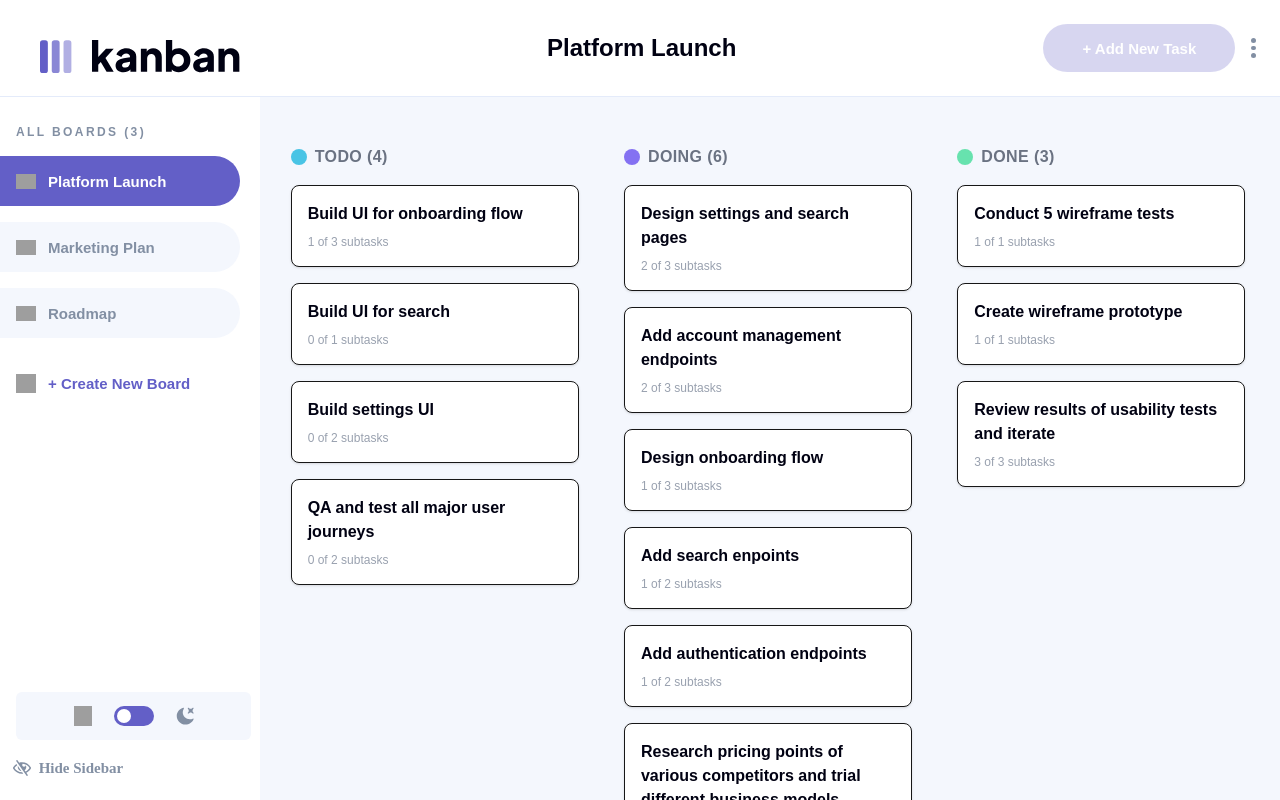
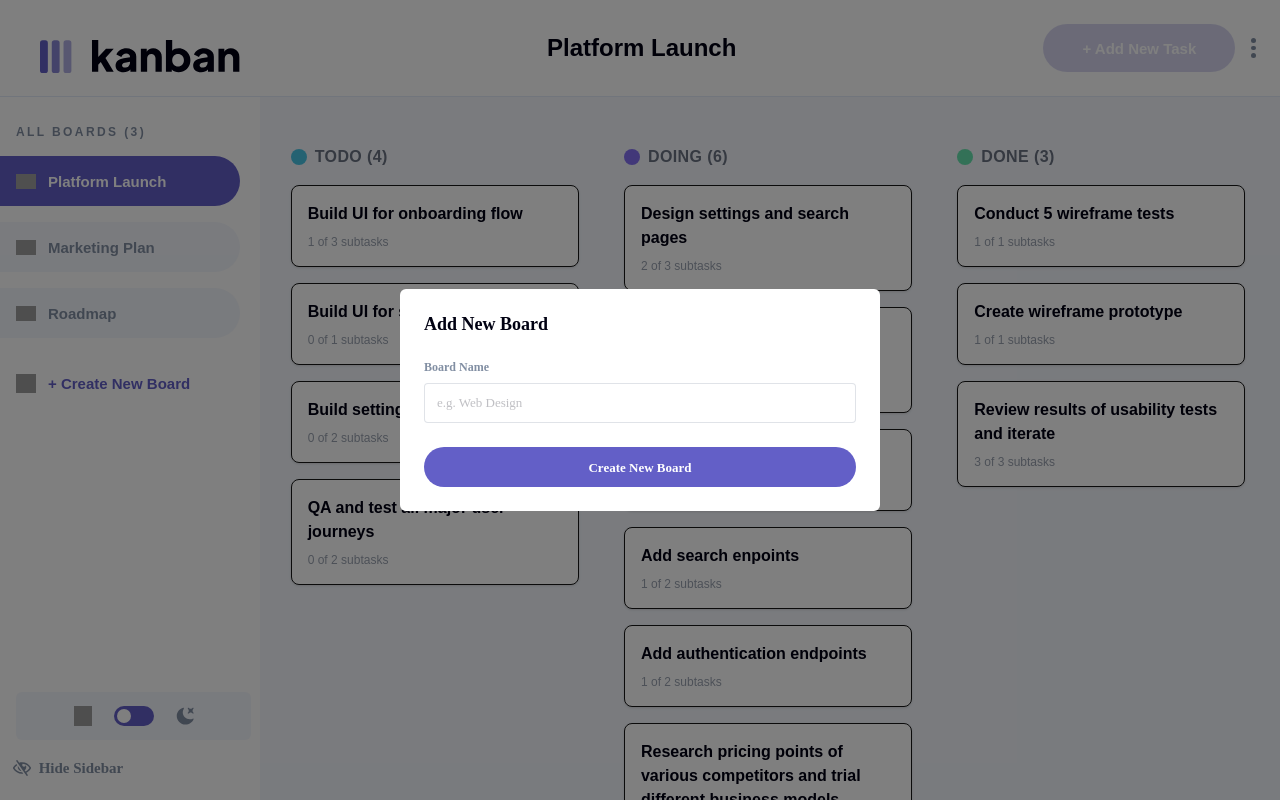
Before and after one commit to Keti-Tsiklauri/task-management, a Next.js app: page / in a window 1280 px wide. Both pictures are taken after a click on the element "+ Create New Board". Built offline with nearby package versions, Linux system fonts and the light colour scheme; grey boxes are pictures that could not be loaded.

Commit message:
create new board

```diff
--- a/src/app/components/main-page/MainPage.tsx
+++ b/src/app/components/main-page/MainPage.tsx
@@ -3,6 +3,7 @@
 import { useContext } from "react";
 import { GlobalContext } from "@/app/context/GlobalContext";
 import TaskModal from "../modals/TaskModal";
+import AddNewBoard from "../modals/AddNewBoard";
 
 const columnColors = ["#49C4E5", "#8471F2", "#67E2AE"];
 const columnNames = ["Todo", "Doing", "Done"]; // always show these columns
@@ -12,8 +13,15 @@ export default function MainPage() {
 
   if (!context) return <p>Loading...</p>;
 
-  const { boards, selectedOption, darkMode, selectedTask, setSelectedTask } =
-    context;
+  const {
+    boards,
+    selectedOption,
+    darkMode,
+    selectedTask,
+    setSelectedTask,
+    openNewBoard,
+    setOpenNewBoard,
+  } = context;
 
   const selectedBoard = boards.find((board) => board.name === selectedOption);
 
@@ -93,6 +101,7 @@ export default function MainPage() {
         )}
       </div>
       {selectedTask && <TaskModal />}
+      {openNewBoard && <AddNewBoard onClose={() => setOpenNewBoard(false)} />}
     </div>
   );
 }
--- /dev/null
+++ b/src/app/components/modals/AddNewBoard.tsx
@@ -0,0 +1,94 @@
+import { useContext, useEffect, useRef, useState } from "react";
+import { GlobalContext } from "@/app/context/GlobalContext";
+
+type AddNewTaskProps = {
+  onClose: () => void;
+};
+
+export default function AddNewBoard({ onClose }: AddNewTaskProps) {
+  const modalRef = useRef<HTMLDivElement>(null);
+  const [boardName, setBoardName] = useState("");
+
+  // Close modal if clicked outside
+  useEffect(() => {
+    function handleClickOutside(event: MouseEvent) {
+      if (
+        modalRef.current &&
+        !modalRef.current.contains(event.target as Node)
+      ) {
+        onClose();
+      }
+    }
+    document.addEventListener("mousedown", handleClickOutside);
+    return () => document.removeEventListener("mousedown", handleClickOutside);
+  }, [onClose]);
+
+  const context = useContext(GlobalContext);
+  if (!context) return <p>Loading...</p>;
+
+  const { darkMode, boards, setBoards } = context;
+
+  const handleCreateBoard = () => {
+    if (!boardName.trim()) return;
+
+    const newBoard = {
+      id: Date.now(),
+      name: boardName.trim(),
+      columns: [],
+      title: boardName.trim(), // add if your Board type requires
+      description: "",
+    };
+
+    setBoards([...boards, newBoard]); // ✅ add to global state
+    onClose(); // ✅ close modal
+  };
+
+  return (
+    <div className="fixed inset-0 z-50 flex items-center justify-center p-4 bg-black/50">
+      <div
+        ref={modalRef}
+        className={`w-full max-w-[480px] min-w-[280px] sm:min-w-[343px] max-h-[90vh] overflow-auto rounded-md p-6 flex flex-col gap-6
+        ${darkMode ? "bg-[#2B2C37]" : "bg-white"}`}
+      >
+        {/* Title */}
+        <p
+          className={`font-['Plus_Jakarta_Sans'] font-bold text-[18px] leading-[23px]
+          ${darkMode ? "text-white" : "text-[#000112]"}`}
+        >
+          Add New Board
+        </p>
+
+        {/* Input Group */}
+        <div className="w-full flex flex-col gap-2">
+          <label className="font-['Plus_Jakarta_Sans'] font-bold text-[12px] leading-[15px] text-[#828FA3]">
+            Board Name
+          </label>
+          <input
+            type="text"
+            value={boardName}
+            onChange={(e) => setBoardName(e.target.value)}
+            placeholder="e.g. Web Design"
+            className={`w-full h-[40px] rounded-[4px] border px-3
+            font-['Plus_Jakarta_Sans'] font-medium text-[13px] leading-[23px]
+            focus:outline-none focus:ring-2 focus:ring-[#635FC7]
+            ${
+              darkMode
+                ? "bg-[#2B2C37] text-white border-[rgba(130,143,163,0.25)] placeholder:text-white/40"
+                : "bg-white text-[#000112] border-[rgba(130,143,163,0.25)] placeholder:text-[#000112]/25"
+            }`}
+          />
+        </div>
+
+        {/* Save Button */}
+        <button
+          onClick={handleCreateBoard}
+          className="w-full h-10 bg-[#635FC7] rounded-[20px] flex items-center justify-center hover:bg-[#514ecf] transition"
+        >
+          <span className="font-['Plus_Jakarta_Sans'] font-bold text-[13px] leading-[23px] text-white">
+            Create New Board
+          </span>
+        </button>
+      </div>
+    </div>
+  );
+}
--- a/src/app/components/navigation/AddButton.tsx
+++ b/src/app/components/navigation/AddButton.tsx
@@ -1,6 +1,13 @@
+"use client";
 import Image from "next/image";
+import { useContext } from "react";
+import { GlobalContext } from "@/app/context/GlobalContext";
+export default function AddButton() {
+  const context = useContext(GlobalContext);
 
-export default function AddButton() {
+  if (!context) return <p>Loading...</p>;
+
+  const { setOpenNewBoard } = context;
   return (
     <div className="flex w-[240px] gap-3 mt-5 ">
       <Image
@@ -9,7 +16,10 @@ export default function AddButton() {
         width={20}
         height={20}
       />
-      <p className=" h-[19px] font-plus-jakarta-sans font-bold text-[15px] leading-[19px] text-[#635FC7] cursor-pointer">
+      <p
+        className=" h-[19px] font-plus-jakarta-sans font-bold text-[15px] leading-[19px] text-[#635FC7] cursor-pointer"
+        onClick={() => setOpenNewBoard(true)}
+      >
         + Create New Board
       </p>
     </div>
--- a/src/app/context/GlobalContext.tsx
+++ b/src/app/context/GlobalContext.tsx
@@ -18,6 +18,8 @@ type GlobalContextType = {
   setIsOpen: React.Dispatch<React.SetStateAction<boolean>>;
   openModal: boolean;
   setOpenModal: React.Dispatch<React.SetStateAction<boolean>>;
+  openNewBoard: boolean;
+  setOpenNewBoard: React.Dispatch<React.SetStateAction<boolean>>;
 };
 
 export const GlobalContext = createContext<GlobalContextType | undefined>(
@@ -34,6 +36,7 @@ export const GlobalProvider = ({ children }: { children: ReactNode }) => {
   );
   const [isOpen, setIsOpen] = useState(false);
   const [openModal, setOpenModal] = useState(false);
+  const [openNewBoard, setOpenNewBoard] = useState(false);
   const [selectedTask, setSelectedTask] = useLocalStorage<Task | null>(
     "selectedTask",
     null
@@ -70,6 +73,8 @@ export const GlobalProvider = ({ children }: { children: ReactNode }) => {
         setIsOpen,
         openModal,
         setOpenModal,
+        openNewBoard,
+        setOpenNewBoard,
       }}
     >
       {children}
--- a/src/app/types/types.ts
+++ b/src/app/types/types.ts
@@ -17,9 +17,9 @@ export type Column = {
 };
 
 export type Board = {
+  id: number;
   name: string;
   columns: Column[];
-  title: string;
-  description: string;
-  id: number;
+  title?: string;
+  description?: string;
 };
```
